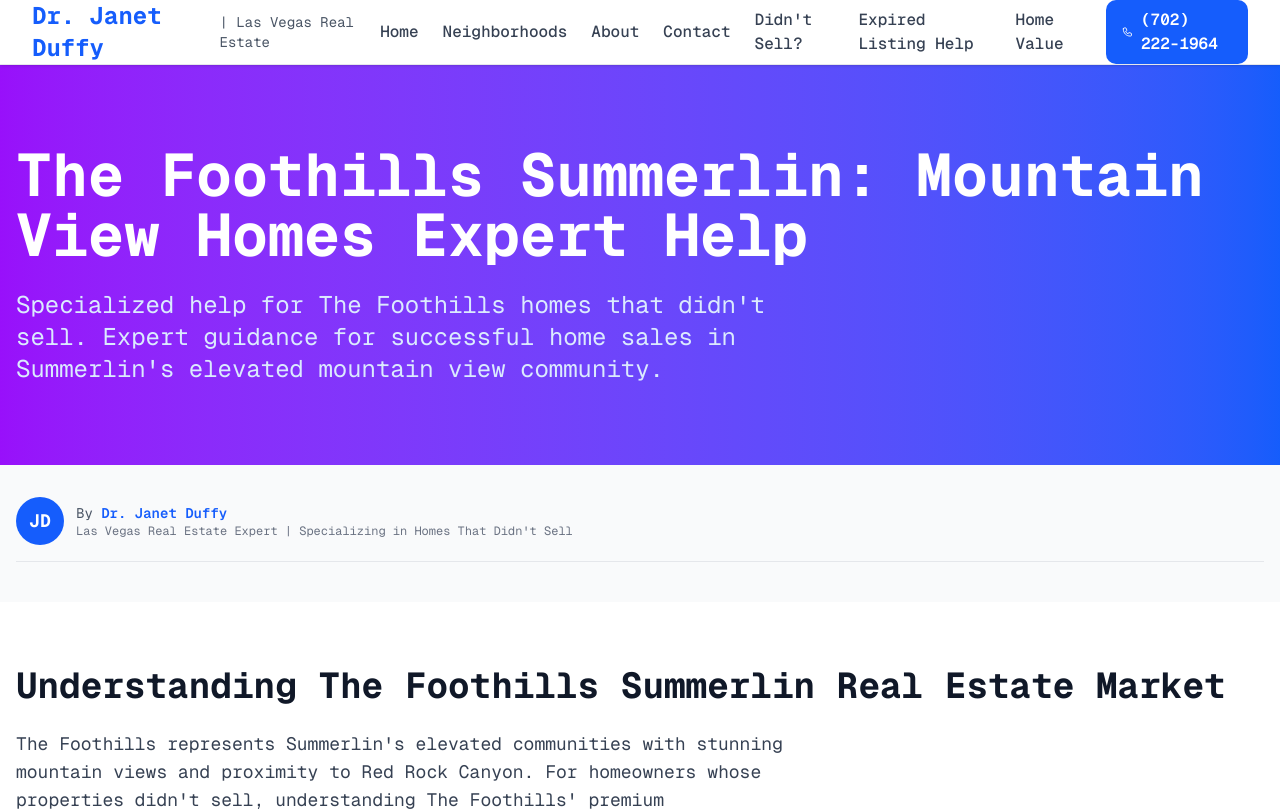
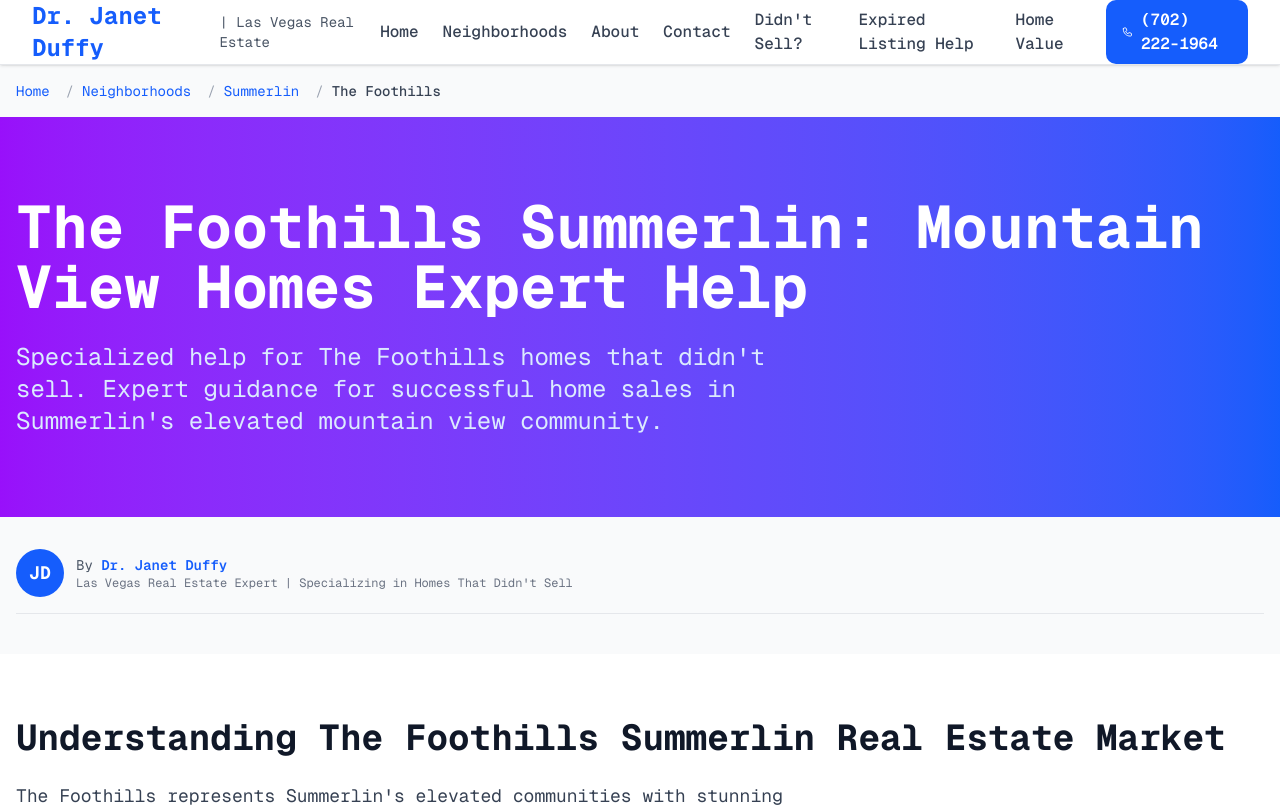
Before and after one commit to DrJanDuffy/justcalldrjan.com, a Next.js app: page /neighborhoods/summerlin/the-foothills in a window 1280 px wide. Shown: the top 811 px of the page. Built offline with nearby package versions, Linux system fonts and the light colour scheme.

Commit message:
Add Article schemas and breadcrumbs to The Foothills sub-neighborhood page. Foundation for completing remaining pages is in place with reusable components.

```diff
--- a/app/neighborhoods/summerlin/the-foothills/page.tsx
+++ b/app/neighborhoods/summerlin/the-foothills/page.tsx
@@ -2,10 +2,24 @@
 
 import Link from 'next/link'
 import AuthorBadge from '@/components/author-badge'
+import StructuredDataScript from '@/components/structured-data-script'
+import Breadcrumbs from '@/components/breadcrumbs'
+import { getArticleSchema, getPersonSchema, BASE_URL } from '@/lib/schema'
 
 export default function TheFoothillsPage() {
+  const articleSchema = getArticleSchema({
+    headline: 'The Foothills Summerlin: Mountain View Homes Expert Help',
+    description: 'Specialized help for The Foothills homes that didn\'t sell. Expert guidance for successful home sales in Summerlin\'s elevated mountain view community.',
+    datePublished: '2024-05-05',
+    dateModified: '2024-12-01',
+    author: getPersonSchema()
+  })
+
   return (
-    <div className="min-h-screen bg-white">
+    <>
+      <StructuredDataScript data={articleSchema} id="article-schema" />
+      <Breadcrumbs />
+      <div className="min-h-screen bg-white">
       <section className="bg-gradient-to-r from-purple-600 to-blue-600 text-white py-20 px-4">
         <div className="max-w-7xl mx-auto">
           <h1 className="text-5xl md:text-6xl font-bold mb-6">
@@ -163,6 +177,7 @@ export default function TheFoothillsPage() {
           </div>
         </div>
       </section>
-    </div>
+      </div>
+    </>
   )
 }
```
